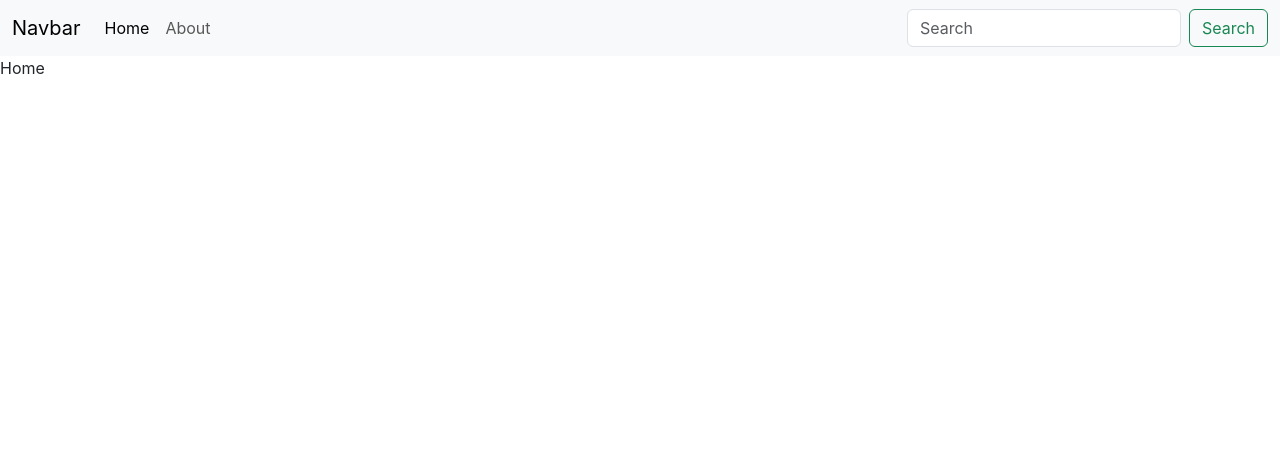
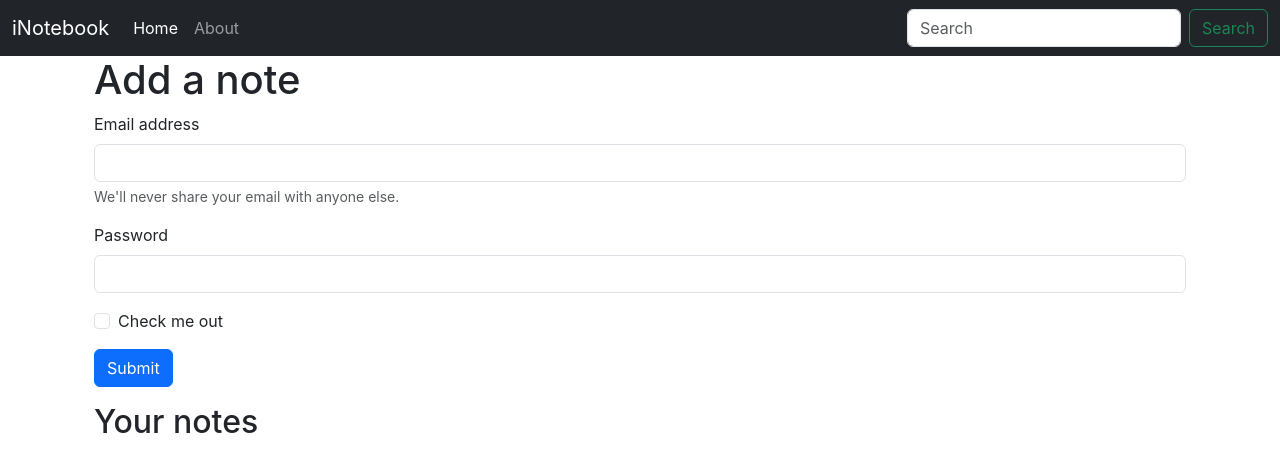
Before and after one commit to nishantyadav24/inotebook, a React (Create React App) app: page / in a window 1280 px wide. Shown: the top 472 px of the page. Built offline with nearby package versions, Linux system fonts and the light colour scheme.

Commit message:
user form added

```diff
--- a/src/App.js
+++ b/src/App.js
@@ -15,10 +15,12 @@
     <NoteState>
       <Router>
         <Navbar />
+        <div class="container">
         <Routes>
           <Route path="/" element={<Home />} />
           <Route path="/about" element={<About />} />  {/* Ensure path is lowercase "about" */}
         </Routes>
+        </div>
       </Router>
     </NoteState>
   );
--- a/src/components/About.js
+++ b/src/components/About.js
@@ -2,12 +2,9 @@
 import noteContext from '../context/notes/NoteContext';
 
 const About = () => {
-  const a = useContext(noteContext);
-  useEffect(()=>{
-    a.update()
-  },[])
+
   return (
-    <div>This is About {a.state.name} and he is in {a.state.class}</div>  // Ensure there is a space between "About" and "{a.name}"
+    <div>This is About </div>  // Ensure there is a space between "About" and "{a.name}"
   );
 }
 
--- a/src/components/Home.js
+++ b/src/components/Home.js
@@ -1,9 +1,32 @@
-import React from 'react'
+import React from 'react';
 
 const Home = () => {
   return (
-    <div>Home</div>
-  )
+    <div class="container">
+      <h1>Add a note</h1>
+
+
+      <form className='mb-3'>
+        <div className="mb-3">
+          <label htmlFor="exampleInputEmail1" className="form-label">Email address</label>
+          <input type="email" className="form-control" id="exampleInputEmail1" aria-describedby="emailHelp" />
+          <div id="emailHelp" className="form-text">We'll never share your email with anyone else.</div>
+        </div>
+        <div className="mb-3">
+          <label htmlFor="exampleInputPassword1" className="form-label">Password</label>
+          <input type="password" className="form-control" id="exampleInputPassword1" />
+        </div>
+        <div className="mb-3 form-check">
+          <input type="checkbox" className="form-check-input" id="exampleCheck1" />
+          <label className="form-check-label" htmlFor="exampleCheck1">Check me out</label>
+        </div>
+        <button type="submit" className="btn btn-primary">Submit</button>
+      </form>
+
+      <h2>Your notes</h2>
+
+    </div>
+  );
 }
 
-export default Home
+export default Home;
--- a/src/components/Navbar.js
+++ b/src/components/Navbar.js
@@ -1,20 +1,24 @@
-import React from 'react';
-import { Link } from "react-router-dom";
+import React, { useEffect } from 'react';
+import { Link, useLocation } from "react-router-dom";
 const Navbar = () => {
+  let location = useLocation();
+  useEffect(()=>{
+    console.log(location.pathname)
+  },[location])
   return (
-    <nav className="navbar navbar-expand-lg bg-body-tertiary">
+    <nav className="navbar navbar-expand-lg navbar-dark bg-dark">
       <div className="container-fluid">
-        <Link className="navbar-brand" to="/">Navbar</Link>
+        <Link className="navbar-brand" to="/">iNotebook</Link>
         <button className="navbar-toggler" type="button" data-bs-toggle="collapse" data-bs-target="#navbarSupportedContent" aria-controls="navbarSupportedContent" aria-expanded="false" aria-label="Toggle navigation">
           <span className="navbar-toggler-icon"></span>
         </button>
         <div className="collapse navbar-collapse" id="navbarSupportedContent">
           <ul className="navbar-nav me-auto mb-2 mb-lg-0">
             <li className="nav-item">
-              <Link className="nav-link active" aria-current="page" to="/">Home</Link>
+              <Link className={`nav-link ${ location.pathname==="/"? "active":""} `} aria-current="page" to="/">Home</Link>
             </li>
             <li className="nav-item">
-              <Link className="nav-link" to="/About">About</Link>
+              <Link className={`nav-link ${ location.pathname==="/about"? "active":""} `} to="/About">About</Link>
             </li>
             <li className="nav-item dropdown">
 
--- a/src/context/notes/NoteContext.js
+++ b/src/context/notes/NoteContext.js
@@ -1,5 +1,3 @@
 import { createContext } from "react";
-
-const NoteContext = createContext();
-
-export default NoteContext;
+const noteContext = createContext()
+export default noteContext
--- a/src/context/notes/NoteState.js
+++ b/src/context/notes/NoteState.js
@@ -16,7 +16,7 @@
     },1000)
 }
   return (
-    <noteContext.Provider value={{state, update}}>
+    <noteContext.Provider value={{ state,update}}>
       {props.children}
     </noteContext.Provider>
   );
```
